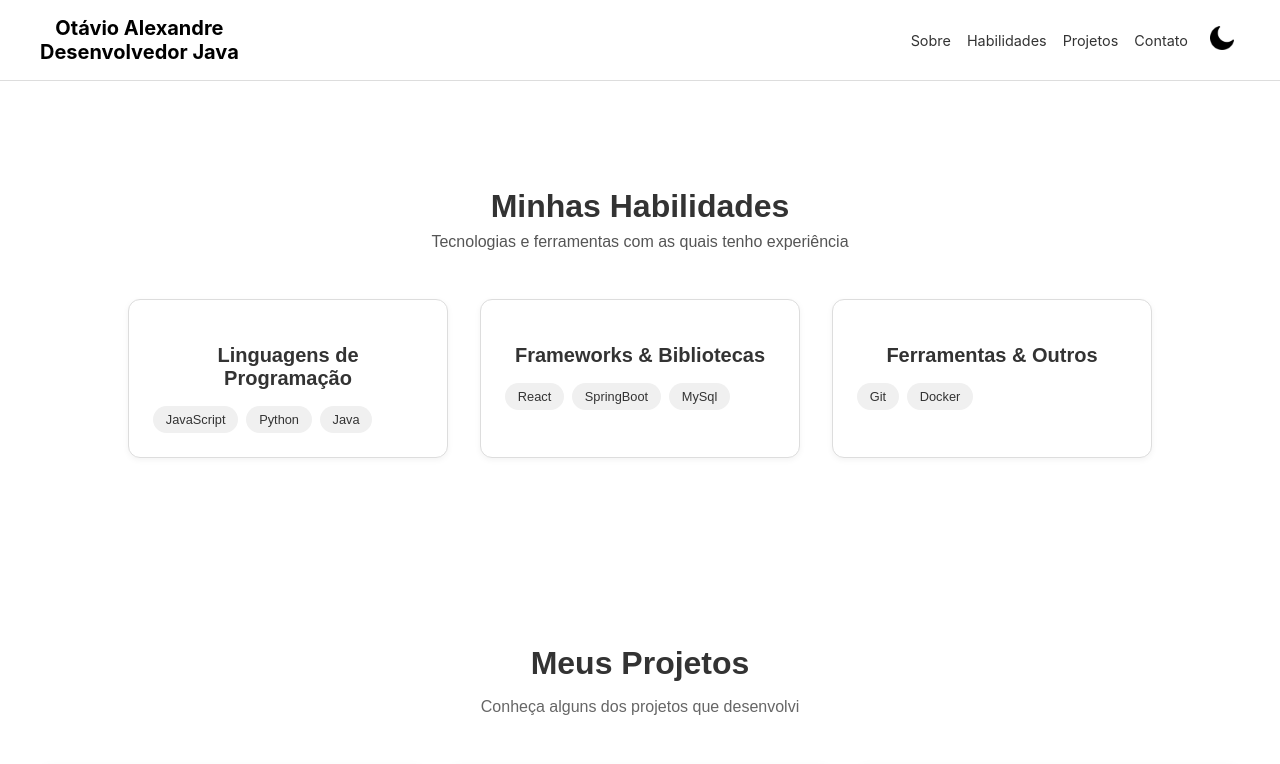
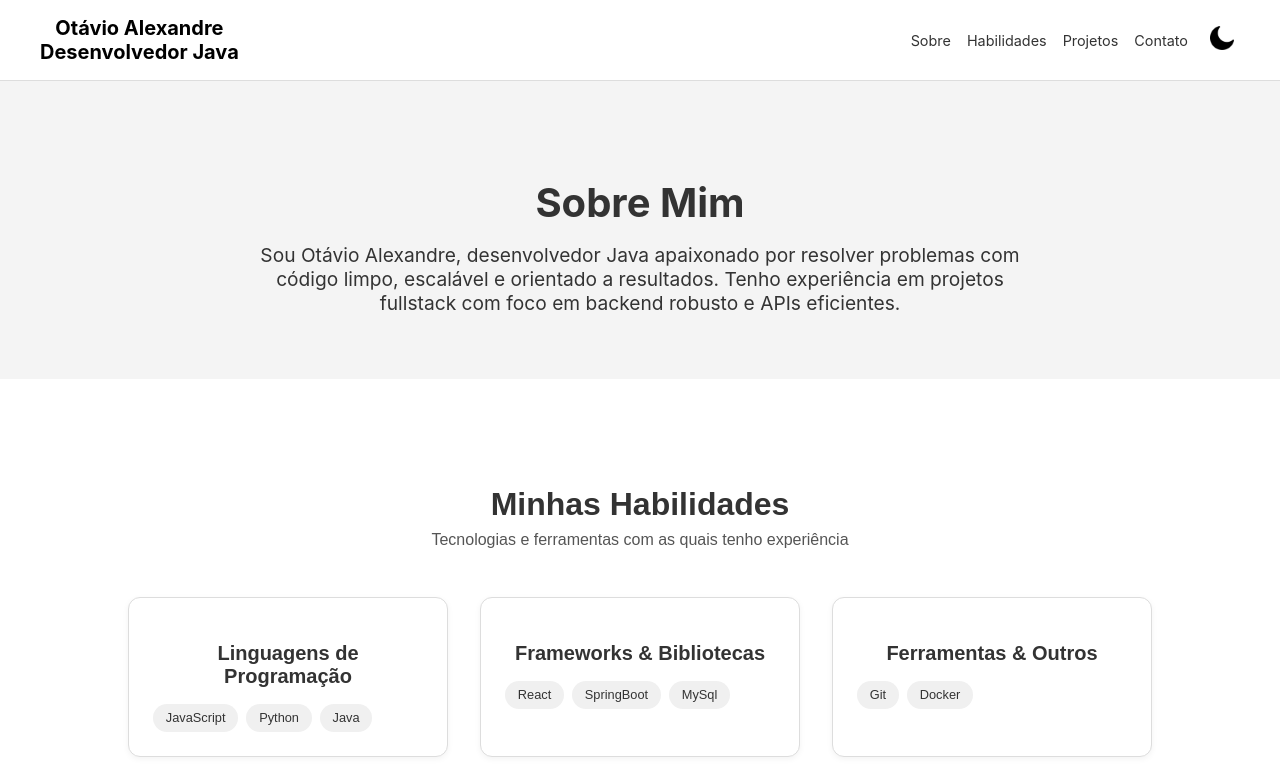
Before and after one commit to Zerphyis/portifolio, a React (Create React App) app: page / in a window 1280 px wide. Shown: the top 764 px of the page. Built offline with nearby package versions, Linux system fonts and the light colour scheme.

Commit message:
feat:adicionando AboutSection em App.js

```diff
--- a/src/App.js
+++ b/src/App.js
@@ -3,6 +3,7 @@ import SectionSkills from "./components/section-skills/SectionSkills";
 import ProjectSection from "./components/project-section/ProjectSection";
 import ContactSection from "./components/contact-section/ContactSection";
 import Footer from "./components/footer/Footer";
+import AboutSection from "./components/aboutSection/AboutSection";
 
 import "./App.css";
 
@@ -11,6 +12,7 @@ function App() {
     <div className="App">
       <Header />
       <main>
+        <AboutSection />
         <SectionSkills />
         <ProjectSection />
         <ContactSection />
```
